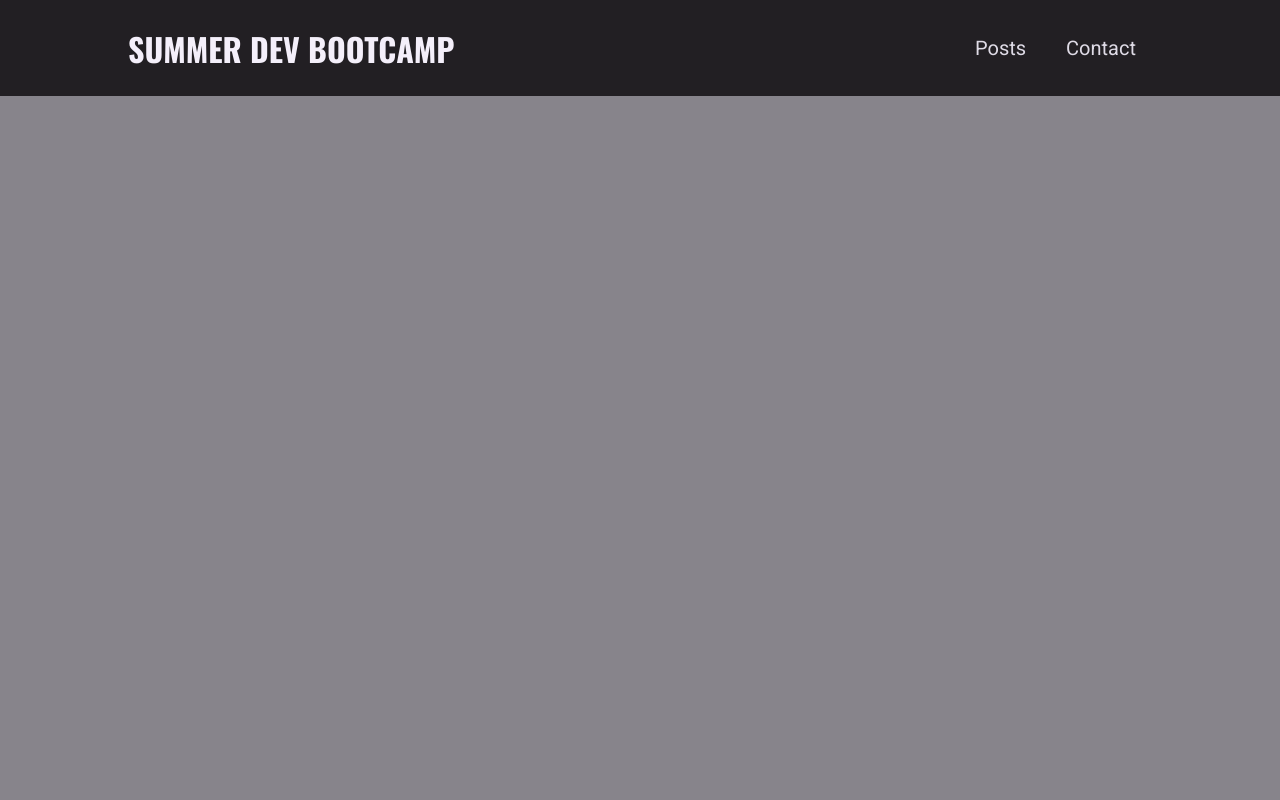
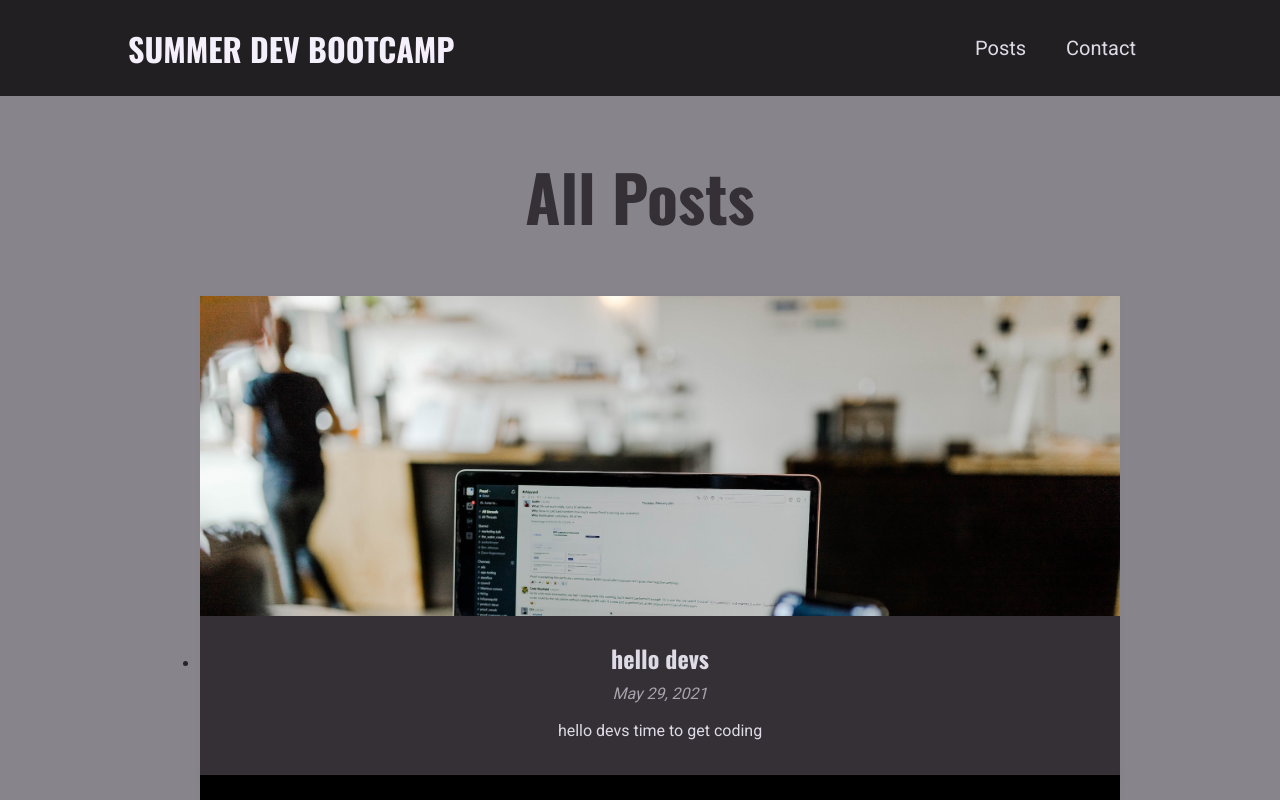
Before and after one commit to sdbeng/san-jose-dev-blog, a Next.js app: page /posts in a window 1280 px wide. Shown: the top 800 px of the page. Built offline with nearby package versions, Linux system fonts and the light colour scheme.

Commit message:
return the AllPosts components and pass dummy data temp

```diff
--- a/components/posts/all-posts.js
+++ b/components/posts/all-posts.js
@@ -1,9 +1,11 @@
 import classes from './all-posts.module.css'
+import PostsGrid from './posts-grid'
 
-function AllPosts() {
+function AllPosts(props) {
     return (
-        <section>
+        <section className={classes.posts}>
             <h1>All Posts</h1>
+            <PostsGrid posts={props.posts} />
         </section>
     )
 }
--- a/pages/posts/index.js
+++ b/pages/posts/index.js
@@ -1,10 +1,15 @@
 import {useState} from 'react'
+import AllPosts from '../../components/posts/all-posts'
+
+const DUMMY_POSTS = [
+    {slug:'hello-devs', title:'hello devs', image:'coding-event-mesm.jpg', excerpt:'hello devs time to get coding', date:'2021-05-29' },
+    {slug:'wwdc', title:'wwdc', image:'wwdc.jpg', excerpt:'hello devs time to get coding', date:'2021-05-29' },
+    {slug:'nextjs', title:'nextjs is on', image:'nextjs.png', excerpt:'lorem ipsum dojpefdjpo fojepfjef jefjpoefpeoj poufpouefqfoup3ojpoj eofu', date:'2021-05-30' },
+  ]
 
 function AllPostsPage() {
     return (
-        <div>
-
-        </div>
+        <AllPosts posts={DUMMY_POSTS}/>
     )
 }
 
```
